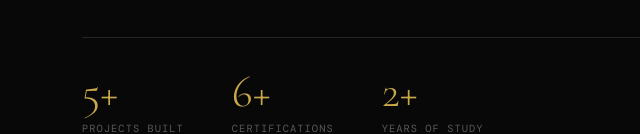
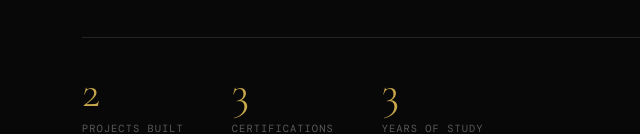
Before and after one commit to jeromebolotaolo8-jpg/My-Portfolio, a plain HTML site: page index.html in a window 1280 px wide. Shown: the part 666-800 px from the top of the page, 0-640 px from the left. Drawn offline with nearby package versions, Linux system fonts and the light colour scheme.

Commit message:
Update index.html

```diff
--- a/index.html
+++ b/index.html
@@ -231,15 +231,15 @@
         </div>
         <div class="hero-meta">
           <div>
-            <div class="meta-num">5+</div>
+            <div class="meta-num">2</div>
             <div class="meta-label">Projects Built</div>
           </div>
           <div>
-            <div class="meta-num">6+</div>
+            <div class="meta-num">3</div>
             <div class="meta-label">Certifications</div>
           </div>
           <div>
-            <div class="meta-num">2+</div>
+            <div class="meta-num">3</div>
             <div class="meta-label">Years of Study</div>
           </div>
         </div>
```
